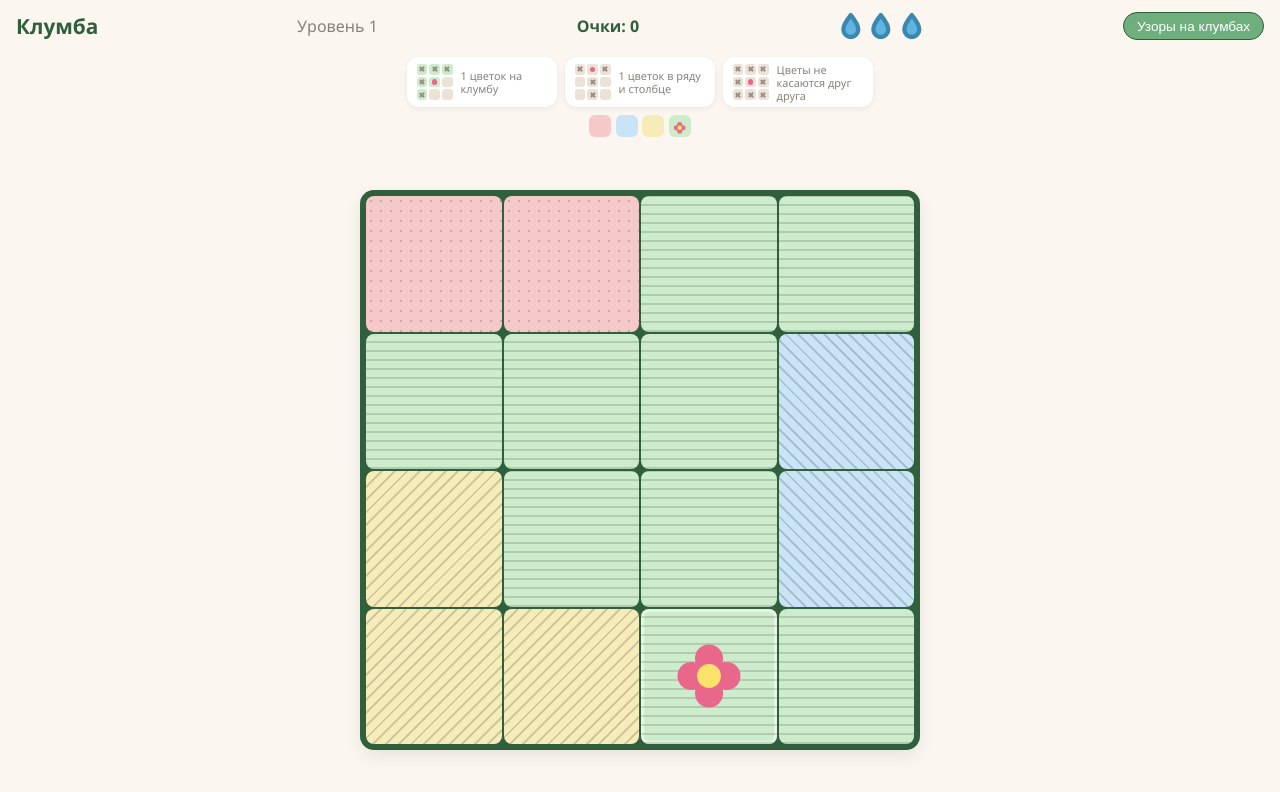
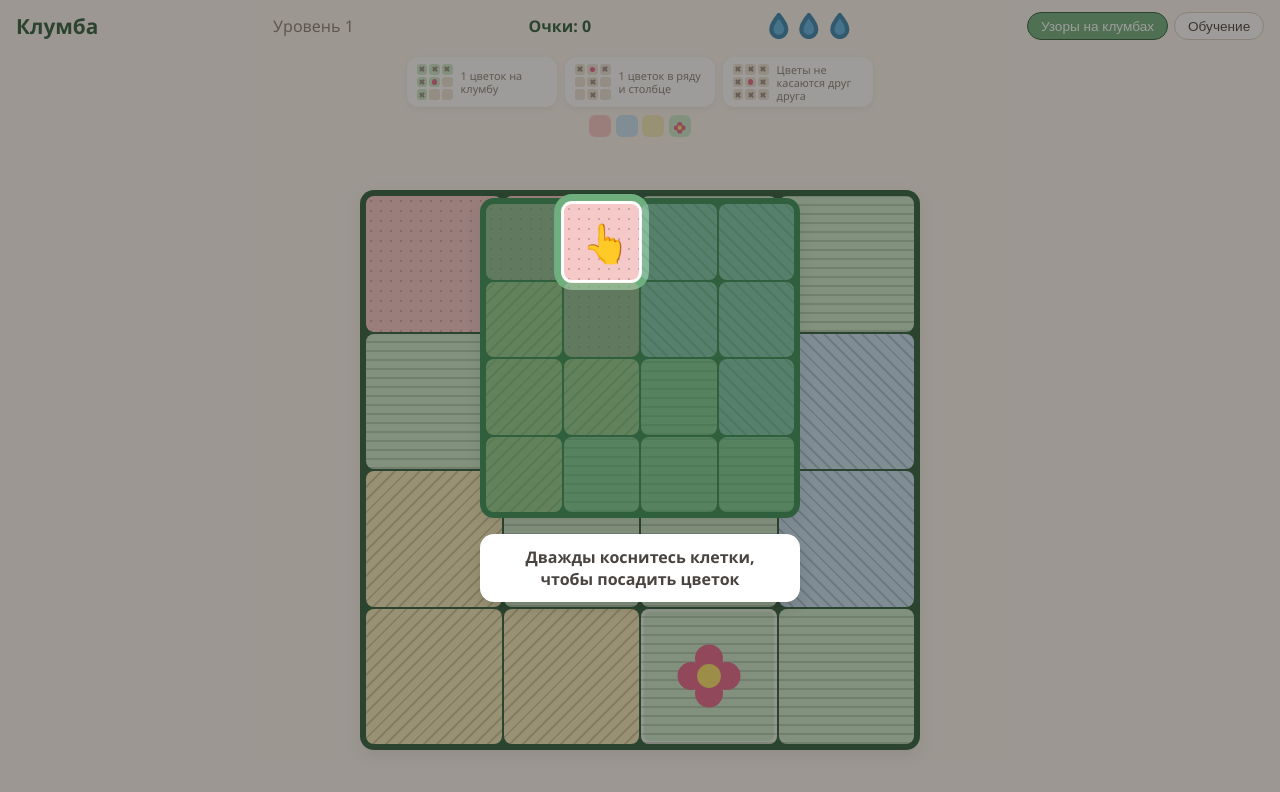
Before and after one commit to VUD6/garden-puzzle, a plain HTML site: page index.html in a window 1280 px wide. Drawn offline with Linux system fonts and the light colour scheme.

Commit message:
Add first-launch tutorial (Step 2)
A hand-made, fixed 4x4 level (never generated) teaches the five core
rules one at a time on a dimmed board where only the relevant cells
are highlighted and interactive: double-tap to plant (with a
pointing-hand animation), one flower per bed, one flower per row and
column, flowers can't touch diagonally, and tap-empty-cells-to-mark.
Each step requires performing the action to advance, with a final
"Got it!" screen. Shown automatically only on first launch (tracked
via platform.js/localStorage) and replayable via a new settings
button. All strings via i18n.

```diff
--- a/css/style.css
+++ b/css/style.css
@@ -118,6 +118,17 @@ html, body {
   background: var(--accent);
   color: #fff;
   border-color: var(--accent-ink);
+}
+
+.replay-tutorial-button {
+  border: 1px solid #d8cfc2;
+  background: var(--panel);
+  color: var(--ink);
+  border-radius: 999px;
+  padding: 0.35rem 0.8rem;
+  font-size: 0.85rem;
+  cursor: pointer;
+  touch-action: manipulation;
 }
 
 .rules-bar {
@@ -485,6 +496,88 @@ html, body {
   touch-action: manipulation;
 }
 
+.tutorial-overlay {
+  flex-direction: column;
+  gap: 1rem;
+  z-index: 20;
+}
+
+.tutorial-card {
+  display: flex;
+  flex-direction: column;
+  align-items: center;
+  gap: 1rem;
+  max-width: 420px;
+  width: 100%;
+}
+
+.tutorial-board-wrap {
+  position: relative;
+  width: 100%;
+  display: flex;
+  justify-content: center;
+}
+
+.tutorial-board {
+  width: min(70vmin, 320px);
+}
+
+.tutorial-board .cell {
+  transition: opacity 0.2s ease, transform 0.08s ease;
+}
+
+.tutorial-board .cell.tutorial-dim {
+  opacity: 0.25;
+  cursor: default;
+  pointer-events: none;
+}
+
+.tutorial-board .cell.tutorial-active {
+  opacity: 1;
+  box-shadow: 0 0 0 3px #fff, 0 0 0 7px var(--accent);
+  animation: tutorial-pulse 1.1s ease-in-out infinite;
+}
+
+@keyframes tutorial-pulse {
+  0%, 100% { box-shadow: 0 0 0 3px #fff, 0 0 0 7px var(--accent); }
+  50% { box-shadow: 0 0 0 3px #fff, 0 0 0 10px var(--accent); }
+}
+
+.tutorial-hand {
+  position: absolute;
+  width: 2.4rem;
+  height: 2.4rem;
+  margin-left: -1.2rem;
+  margin-top: -1.2rem;
+  pointer-events: none;
+  animation: tutorial-hand-tap 1.1s ease-in-out infinite;
+}
+
+.tutorial-hand::before {
+  content: '👆';
+  font-size: 2.4rem;
+  line-height: 1;
+}
+
+@keyframes tutorial-hand-tap {
+  0%, 100% { transform: scale(1) translateY(0); }
+  40% { transform: scale(0.85) translateY(3px); }
+  55% { transform: scale(1) translateY(0); }
+}
+
+.tutorial-bubble {
+  background: var(--panel);
+  color: var(--ink);
+  border-radius: 14px;
+  padding: 0.75rem 1.1rem;
+  margin: 0;
+  text-align: center;
+  font-size: 1rem;
+  font-weight: 600;
+  box-shadow: 0 6px 16px rgba(0, 0, 0, 0.12);
+  max-width: 320px;
+}
+
 @media (max-width: 420px) {
   .topbar {
     justify-content: center;
--- a/index.html
+++ b/index.html
@@ -15,6 +15,7 @@
     <div class="lives" id="livesContainer"></div>
     <div class="settings-toggles">
       <button class="patterns-toggle" id="patternsToggle" type="button"></button>
+      <button class="replay-tutorial-button" id="replayTutorialButton" type="button"></button>
     </div>
   </header>
   <section class="rules-bar" id="rulesBar">
@@ -82,6 +83,20 @@
       <button id="retryButton" type="button"></button>
     </div>
   </div>
+  <div class="overlay tutorial-overlay" id="tutorialOverlay" hidden>
+    <div class="tutorial-card" id="tutorialPlay">
+      <div class="tutorial-board-wrap">
+        <div class="board tutorial-board" id="tutorialBoard"></div>
+        <div class="tutorial-hand" id="tutorialHand" hidden></div>
+      </div>
+      <p class="tutorial-bubble" id="tutorialBubble"></p>
+    </div>
+    <div class="overlay-card tutorial-final" id="tutorialFinal" hidden>
+      <h2 id="tutorialFinalTitle"></h2>
+      <p id="tutorialFinalText"></p>
+      <button id="tutorialGotItButton" type="button"></button>
+    </div>
+  </div>
 </div>
 <script src="js/i18n.js"></script>
 <script src="js/platform.js"></script>
@@ -93,6 +108,7 @@
 <script src="js/state.js"></script>
 <script src="js/render.js"></script>
 <script src="js/input.js"></script>
+<script src="js/tutorial.js"></script>
 <script src="js/main.js"></script>
 </body>
 </html>
--- a/js/i18n.js
+++ b/js/i18n.js
@@ -22,6 +22,15 @@
       rankSkilledGardener: 'Умелый садовник',
       rankMasterGardener: 'Мастер-садовник',
       bestTimeLabel: 'Лучшее время: {time}',
+      replayTutorialButton: 'Обучение',
+      tutorialStep1: 'Дважды коснитесь клетки, чтобы посадить цветок',
+      tutorialStep2: 'На одной клумбе — один цветок',
+      tutorialStep3: 'Один цветок в каждом ряду и столбце',
+      tutorialStep4: 'Цветы не касаются друг друга, даже по диагонали',
+      tutorialStep5: 'Коснитесь пустых клеток, чтобы отметить их крестиком',
+      tutorialDoneTitle: 'Отлично!',
+      tutorialDoneText: 'Вы знаете все правила. Удачной игры!',
+      tutorialGotItButton: 'Понятно!',
     },
     en: {
       appTitle: 'Garden Bed',
@@ -44,6 +53,15 @@
       rankSkilledGardener: 'Skilled gardener',
       rankMasterGardener: 'Master gardener',
       bestTimeLabel: 'Best time: {time}',
+      replayTutorialButton: 'Tutorial',
+      tutorialStep1: 'Double tap to plant a flower',
+      tutorialStep2: 'One flower per bed',
+      tutorialStep3: 'One flower per row and column',
+      tutorialStep4: "Flowers can't touch, not even diagonally",
+      tutorialStep5: 'Tap empty cells to mark them with X',
+      tutorialDoneTitle: 'Got it!',
+      tutorialDoneText: 'You know all the rules now. Happy planting!',
+      tutorialGotItButton: 'Got it!',
     },
   };
 
--- a/js/main.js
+++ b/js/main.js
@@ -9,6 +9,7 @@
       scoreDisplay: document.getElementById('scoreDisplay'),
       lives: document.getElementById('livesContainer'),
       patternsToggle: document.getElementById('patternsToggle'),
+      replayTutorialButton: document.getElementById('replayTutorialButton'),
       ruleTextBed: document.getElementById('ruleTextBed'),
       ruleTextRowCol: document.getElementById('ruleTextRowCol'),
       ruleTextTouch: document.getElementById('ruleTextTouch'),
@@ -26,6 +27,15 @@
       failTitle: document.getElementById('failTitle'),
       failMessage: document.getElementById('failMessage'),
       retryButton: document.getElementById('retryButton'),
+      tutorialOverlay: document.getElementById('tutorialOverlay'),
+      tutorialPlay: document.getElementById('tutorialPlay'),
+      tutorialBoard: document.getElementById('tutorialBoard'),
+      tutorialHand: document.getElementById('tutorialHand'),
+      tutorialBubble: document.getElementById('tutorialBubble'),
+      tutorialFinal: document.getElementById('tutorialFinal'),
+      tutorialFinalTitle: document.getElementById('tutorialFinalTitle'),
+      tutorialFinalText: document.getElementById('tutorialFinalText'),
+      tutorialGotItButton: document.getElementById('tutorialGotItButton'),
     };
 
     const platform = Garden.platform;
@@ -45,5 +55,12 @@
     const initialPatternsEnabled = platform.loadPatternsEnabled();
     renderer.setPatternsEnabled(initialPatternsEnabled);
     input.setPatternsEnabled(initialPatternsEnabled);
+
+    dom.replayTutorialButton.textContent = Garden.i18n.t('replayTutorialButton');
+    const tutorial = Garden.tutorial.createTutorial(dom);
+    dom.replayTutorialButton.addEventListener('click', function () {
+      tutorial.start();
+    });
+    if (!platform.loadTutorialDone()) tutorial.start();
   });
 })(typeof window !== 'undefined' ? window : globalThis);
--- a/js/platform.js
+++ b/js/platform.js
@@ -7,6 +7,7 @@
   const TOTAL_SCORE_KEY = 'garden.totalScore';
   const BOARD_KEY_PREFIX = 'garden.board.';
   const BEST_TIME_KEY_PREFIX = 'garden.bestTime.';
+  const TUTORIAL_DONE_KEY = 'garden.tutorialDone';
 
   function hasStorage() {
     return typeof localStorage !== 'undefined';
@@ -81,6 +82,16 @@
     return Number.isInteger(seconds) && seconds >= 0 ? seconds : null;
   }
 
+  function saveTutorialDone(done) {
+    if (!hasStorage()) return;
+    localStorage.setItem(TUTORIAL_DONE_KEY, done ? '1' : '0');
+  }
+
+  function loadTutorialDone() {
+    if (!hasStorage()) return false;
+    return localStorage.getItem(TUTORIAL_DONE_KEY) === '1';
+  }
+
   // Stubs for the Yandex Games SDK integration (roadmap step 7). Calling code
   // elsewhere should only ever go through these, never touch ads directly.
   function showRewardedAd(onComplete) {
@@ -103,6 +114,8 @@
     clearBoard,
     saveBestTime,
     loadBestTime,
+    saveTutorialDone,
+    loadTutorialDone,
     showRewardedAd,
     showInterstitialAd,
   };
--- a/js/render.js
+++ b/js/render.js
@@ -348,5 +348,5 @@
   }
 
   root.Garden = root.Garden || {};
-  root.Garden.render = { createRenderer };
+  root.Garden.render = { createRenderer, markFor };
 })(typeof window !== 'undefined' ? window : globalThis);
--- /dev/null
+++ b/js/tutorial.js
@@ -0,0 +1,246 @@
+// First-launch tutorial: a small hand-made 4x4 level (never generated/solved)
+// that teaches the five core rules one at a time on a dimmed board where
+// only the relevant cells are interactive. Browser-only (DOM); no game-rule
+// logic lives here - it just stages a tiny fixed grid and watches taps.
+(function (root) {
+  const Grid = root.Garden.grid;
+  const I18n = root.Garden.i18n;
+  const CellState = Grid.CellState;
+  const DOUBLE_TAP_WINDOW_MS = root.Garden.state.DOUBLE_TAP_WINDOW_MS;
+  const ADVANCE_DELAY_MS = 550;
+
+  const SIZE = 4;
+  // One flower, pre-chosen at (0,1); regions are shaped only so that bed,
+  // the fixed row/column, and its 8 neighbors give small, clean highlight
+  // sets for each step below. The other three regions/flowers implied by
+  // this partition are never asked for - the tutorial never requires a full
+  // solve.
+  const REGION_OF = [
+    [0, 0, 1, 1],
+    [2, 0, 1, 1],
+    [2, 2, 3, 1],
+    [2, 3, 3, 3],
+  ];
+
+  const STEPS = [
+    { type: 'flower', cells: [{ row: 0, col: 1 }], messageKey: 'tutorialStep1', hand: { row: 0, col: 1 } },
+    { type: 'mark', cells: [{ row: 0, col: 0 }, { row: 1, col: 1 }], messageKey: 'tutorialStep2' },
+    {
+      type: 'mark',
+      cells: [{ row: 0, col: 2 }, { row: 0, col: 3 }, { row: 2, col: 1 }, { row: 3, col: 1 }],
+      messageKey: 'tutorialStep3',
+    },
+    { type: 'mark', cells: [{ row: 1, col: 0 }, { row: 1, col: 2 }], messageKey: 'tutorialStep4' },
+    { type: 'mark', cells: [{ row: 2, col: 3 }, { row: 3, col: 0 }], messageKey: 'tutorialStep5' },
+  ];
+
+  function cellKey(row, col) {
+    return row + ',' + col;
+  }
+
+  function createTutorial(dom) {
+    const markFor = root.Garden.render.markFor;
+
+    let cellEls = null; // [row][col] -> { el, markEl }
+    let cellStates = null; // [row][col] -> { state, locked }
+    let stepIndex = 0;
+    let pending = null; // Set of 'row,col' still needing an action this step
+    let lastTap = null;
+
+    function buildBoard() {
+      dom.tutorialBoard.style.gridTemplateColumns = 'repeat(' + SIZE + ', 1fr)';
+      dom.tutorialBoard.style.gridTemplateRows = 'repeat(' + SIZE + ', 1fr)';
+      dom.tutorialBoard.innerHTML = '';
+
+      cellEls = [];
+      for (let row = 0; row < SIZE; row++) {
+        const rowEls = [];
+        for (let col = 0; col < SIZE; col++) {
+          const el = document.createElement('div');
+          el.dataset.row = String(row);
+          el.dataset.col = String(col);
+
+          const patternEl = document.createElement('div');
+          patternEl.className = 'cell-pattern pattern-' + (REGION_OF[row][col] % 8);
+
+          const markEl = document.createElement('div');
+          markEl.className = 'cell-mark';
+
+          el.appendChild(patternEl);
+          el.appendChild(markEl);
+          dom.tutorialBoard.appendChild(el);
+
+          rowEls.push({ el, markEl });
+        }
+        cellEls.push(rowEls);
+      }
+    }
+
+    // Resets every cell back to empty/unlocked - run on every start() call
+    // (not just the first), so replaying the tutorial after it already
+    // marked up the board doesn't reuse stale flower/X state.
+    function resetCellStates() {
+      cellStates = [];
+      for (let row = 0; row < SIZE; row++) {
+        const rowStates = [];
+        for (let col = 0; col < SIZE; col++) {
+          rowStates.push({ state: CellState.EMPTY, locked: false });
+        }
+        cellStates.push(rowStates);
+      }
+    }
+
+    function isActiveCell(row, col) {
+      const step = STEPS[stepIndex];
+      if (!step) return false;
+      return step.cells.some((c) => c.row === row && c.col === col);
+    }
+
+    function renderCells() {
+      const step = STEPS[stepIndex];
+      for (let row = 0; row < SIZE; row++) {
+        for (let col = 0; col < SIZE; col++) {
+          const ref = cellEls[row][col];
+          const cs = cellStates[row][col];
+          const active = step && isActiveCell(row, col);
+          let className = 'cell region-' + REGION_OF[row][col];
+          if (cs.locked) className += ' locked';
+          className += active ? ' tutorial-active' : ' tutorial-dim';
+          ref.el.className = className;
+
+          const mark = markFor(cs.state);
+          if (ref.markEl.__mark !== mark) {
+            ref.markEl.innerHTML = mark;
+            ref.markEl.__mark = mark;
+          }
+        }
+      }
+    }
+
+    function positionHand(cellPos) {
+      if (!cellPos) {
+        dom.tutorialHand.hidden = true;
+        return;
+      }
+      const ref = cellEls[cellPos.row][cellPos.col];
+      const cellRect = ref.el.getBoundingClientRect();
+      const wrapRect = dom.tutorialBoard.parentElement.getBoundingClientRect();
+      dom.tutorialHand.style.left = cellRect.left - wrapRect.left + cellRect.width / 2 + 'px';
+      dom.tutorialHand.style.top = cellRect.top - wrapRect.top + cellRect.height / 2 + 'px';
+      dom.tutorialHand.hidden = false;
+    }
+
+    function renderStep() {
+      const step = STEPS[stepIndex];
+      dom.tutorialBubble.textContent = I18n.t(step.messageKey);
+      renderCells();
+      positionHand(step.hand);
+    }
+
+    function startStep(index) {
+      stepIndex = index;
+      const step = STEPS[stepIndex];
+      pending = new Set(step.cells.map((c) => cellKey(c.row, c.col)));
+      lastTap = null;
+      renderStep();
+    }
+
+    function showFinal() {
+      dom.tutorialHand.hidden = true;
+      dom.tutorialPlay.hidden = true;
+      dom.tutorialFinalTitle.textContent = I18n.t('tutorialDoneTitle');
+      dom.tutorialFinalText.textContent = I18n.t('tutorialDoneText');
+      dom.tutorialGotItButton.textContent = I18n.t('tutorialGotItButton');
+      dom.tutorialFinal.hidden = false;
+    }
+
+    function advance() {
+      if (stepIndex + 1 >= STEPS.length) {
+        showFinal();
+        return;
+      }
+      dom.tutorialPlay.hidden = false;
+      startStep(stepIndex + 1);
+    }
+
+    function completeCell(row, col) {
+      pending.delete(cellKey(row, col));
+      renderCells();
+      if (pending.size === 0) {
+        setTimeout(advance, ADVANCE_DELAY_MS);
+      }
+    }
+
+    function handleTap(row, col) {
+      if (!isActiveCell(row, col)) return;
+      const cs = cellStates[row][col];
+      if (cs.locked) return;
+      const step = STEPS[stepIndex];
+
+      if (step.type === 'flower') {
+        const now = Date.now();
+        const isDouble =
+          lastTap &&
+          lastTap.row === row &&
+          lastTap.col === col &&
+          now - lastTap.time <= DOUBLE_TAP_WINDOW_MS &&
+          cs.state === CellState.X;
+
+        if (isDouble) {
+          lastTap = null;
+          cs.state = CellState.FLOWER;
+          cs.locked = true;
+          dom.tutorialHand.hidden = true;
+          completeCell(row, col);
+          return;
+        }
+
+        lastTap = { row, col, time: now };
+        if (cs.state === CellState.EMPTY) {
+          cs.state = CellState.X;
+          renderCells();
+        }
+        return;
+      }
+
+      // 'mark' steps: a single tap marks and locks the cell - these cells
+      // are being shown off-limits for a flower, so there's nothing to undo.
+      if (cs.state === CellState.EMPTY) {
+        cs.state = CellState.X;
+        cs.locked = true;
+        completeCell(row, col);
+      }
+    }
+
+    function onBoardPointerUp(event) {
+      const cellEl = event.target.closest ? event.target.closest('.cell') : null;
+      if (!cellEl) return;
+      handleTap(parseInt(cellEl.dataset.row, 10), parseInt(cellEl.dataset.col, 10));
+    }
+
+    function start() {
+      dom.tutorialPlay.hidden = false;
+      dom.tutorialFinal.hidden = true;
+      dom.tutorialOverlay.hidden = false;
+      if (!cellEls) buildBoard();
+      resetCellStates();
+      startStep(0);
+    }
+
+    function finish() {
+      root.Garden.platform.saveTutorialDone(true);
+      dom.tutorialOverlay.hidden = true;
+    }
+
+    dom.tutorialBoard.addEventListener('pointerup', onBoardPointerUp);
+    dom.tutorialGotItButton.addEventListener('click', finish);
+    window.addEventListener('resize', function () {
+      if (!dom.tutorialOverlay.hidden) positionHand(STEPS[stepIndex] && STEPS[stepIndex].hand);
+    });
+
+    return { start };
+  }
+
+  root.Garden = root.Garden || {};
+  root.Garden.tutorial = { createTutorial };
+})(typeof window !== 'undefined' ? window : globalThis);
```
Also changed, not shown: 1 other file.
